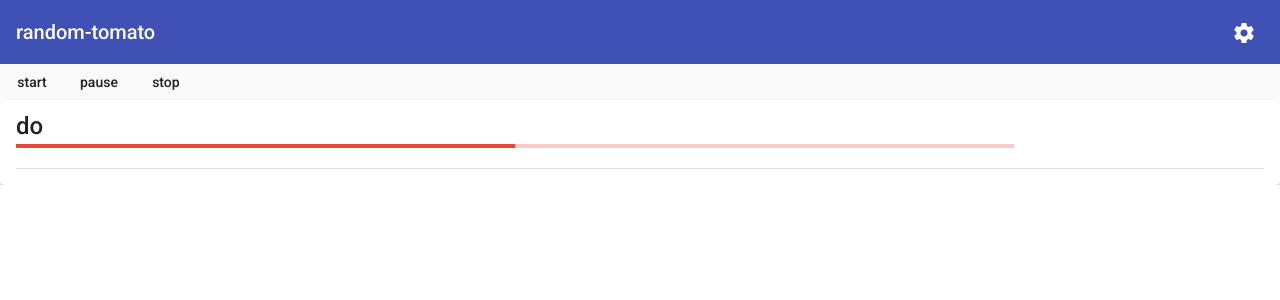
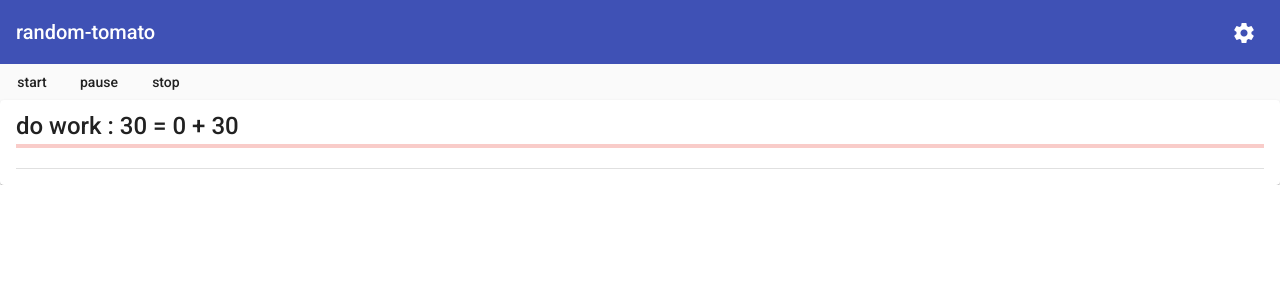
Before and after one commit to gennadytabala/random-tomato, an Angular app: page / in a window 1280 px wide. Shown: the top 300 px of the page. Built offline with nearby package versions, Linux system fonts and the light colour scheme.

Commit message:
board component done

```diff
--- a/src/app/components/board/board.component.html
+++ b/src/app/components/board/board.component.html
@@ -10,12 +10,16 @@
 
 <mat-card>
     <mat-card-title>
-        do
+        do {{currentSession.sessionType}} :
+        {{currentSession.duration}} =
+        {{currentSession.elapsed }} +
+        {{currentSession.duration - currentSession.elapsed}}
     </mat-card-title>
-    <mat-progress-bar [style.width.%]="80"
+    <mat-progress-bar
+        [style.width.%]="this.progressBarWidth"
         mode = "determinate"
-        value = 50
-        color = "warn"
+        value = {{this.currentSession.progress}}
+        color = {{this.progressBarColor}}
     >
     </mat-progress-bar>
     <br>
--- a/src/app/components/board/board.component.ts
+++ b/src/app/components/board/board.component.ts
@@ -1,4 +1,35 @@
 import { Component, OnInit } from '@angular/core';
+import { ISession, SessionStatus, SessionType } from 'src/app/modules/interfaces/interfaces';
+import { ControllerService } from 'src/app/services/controller/controller.service';
+
+interface ICurrentSession extends ISession {
+  elapsed: number,
+  remaining: number
+}
+
+class CurrentSession implements ICurrentSession {
+
+  sessionType: SessionType
+  sessionStatus: SessionStatus
+  sessionMaxDuration: number
+  duration: number
+  progress: number
+  elapsed: number
+  remaining: number
+
+  constructor(session: ISession) {
+
+    this.sessionType = session.sessionType
+    this.sessionStatus = session.sessionStatus
+    this.duration = session.duration
+    this.progress = session.progress
+    this.elapsed = 0
+    this.remaining = this.duration - this.elapsed
+    this.sessionMaxDuration = session.sessionMaxDuration
+
+  }
+
+}
 
 @Component({
   selector: 'app-board',
@@ -7,9 +38,27 @@ import { Component, OnInit } from '@angular/core';
 })
 export class BoardComponent implements OnInit {
 
-  constructor() { }
+  currentSession: ICurrentSession
+
+  constructor(
+    private controller: ControllerService
+  ) {
+
+    const session = this.controller.getCurrentSession()
+    this.currentSession = new CurrentSession(session)
+
+  }
 
   ngOnInit(): void {
+
   }
 
+  get progressBarColor(): string {
+    return this.currentSession.sessionType === SessionType.WORK ? "warn" : "accent"
+  }
+
+  get progressBarWidth(): string {
+    const progressBarWidth = 100 / this.currentSession.sessionMaxDuration * this.currentSession.duration;
+    return progressBarWidth.toString()
+  }
 }
--- a/src/app/modules/interfaces/interfaces.ts
+++ b/src/app/modules/interfaces/interfaces.ts
@@ -1,3 +1,22 @@
+export enum SessionType {
+  WORK = "work",
+  REST = "rest"
+}
+
+export enum SessionStatus {
+  STARTED,
+  PAUSED,
+  STOPPED
+}
+
+export interface ISession {
+  sessionType: SessionType,
+  sessionStatus: SessionStatus,
+  duration: number,
+  progress: number,
+  sessionMaxDuration: number
+}
+
 export interface ISettings {
   workPercent: number
   restPercent: number
--- a/src/app/services/controller/controller.service.ts
+++ b/src/app/services/controller/controller.service.ts
@@ -27,5 +27,8 @@ export class ControllerService {
     return this.storage.getSettings() || this.defaults.settings
   }
 
+  getCurrentSession() {
+    return this.storage.getCurrentSession() || this.defaults.session
+  }
 
 }
--- a/src/app/services/defaults/defaults.service.ts
+++ b/src/app/services/defaults/defaults.service.ts
@@ -1,10 +1,15 @@
 import { Injectable } from '@angular/core';
-import { ISettings } from 'src/app/modules/interfaces/interfaces';
+import { ISession, ISettings, SessionStatus, SessionType } from 'src/app/modules/interfaces/interfaces';
 
 @Injectable({
   providedIn: 'root'
 })
 export class DefaultsService {
+
+  public maxSessionDuration = 30
+  public sessionType = SessionType.WORK
+  public sessionStatus = SessionStatus.STOPPED
+  public sessionProgress = 0
 
   public settings: ISettings = {
     maxSessionTime:30,
@@ -12,5 +17,13 @@ export class DefaultsService {
     workPercent:80
   }
 
+  public session: ISession = {
+    sessionType: this.sessionType,
+    sessionStatus: this.sessionStatus,
+    duration: this.maxSessionDuration,
+    progress: this.sessionProgress,
+    sessionMaxDuration: this.maxSessionDuration
+  }
+
   constructor() { }
 }
--- a/src/app/services/storage/storage.service.ts
+++ b/src/app/services/storage/storage.service.ts
@@ -1,5 +1,5 @@
 import { Injectable } from '@angular/core';
-import { ISettings } from 'src/app/modules/interfaces/interfaces';
+import { ISession, ISettings } from 'src/app/modules/interfaces/interfaces';
 import { BroadcastService, EventKeys } from '../broadcast/broadcast.service';
 
 enum StorageKeys {
@@ -22,6 +22,14 @@ export class StorageService {
     })
   }
 
+  getCurrentSession() {
+    const currentSessionStr: string | null = localStorage.getItem(StorageKeys.CURRENT_SESSION)
+    if(currentSessionStr){
+      return <ISession>JSON.parse(currentSessionStr)
+  }
+  return null
+  }
+
   getSettings() {
     const settingsStr: string | null = localStorage.getItem(StorageKeys.SETTINGS)
     if(settingsStr){
```
